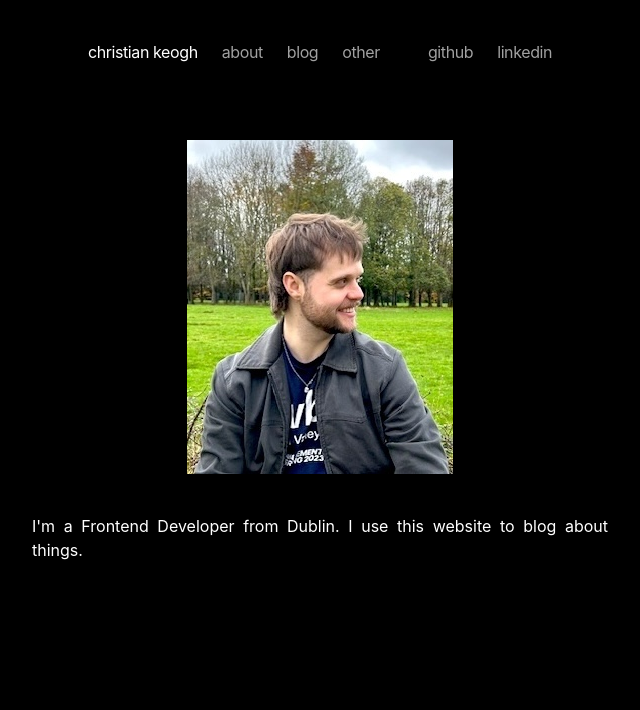
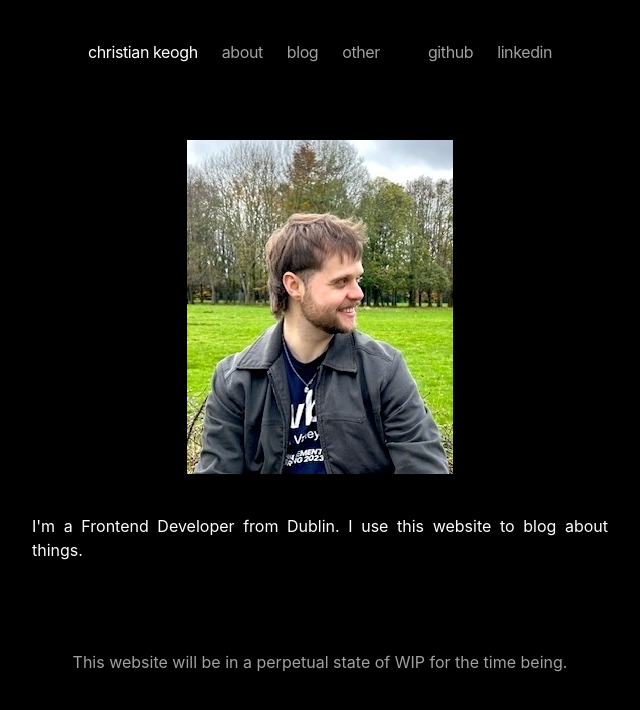
Before and after one commit to ChristianKeogh/personal_website, a Next.js app: page / in a window 1280 px wide. Shown: the top 710 px of the page, without its empty margins (320-960 px from the left). Built offline with nearby package versions, Linux system fonts and the light colour scheme.

Commit message:
Added WIP message on main page

```diff
--- a/app/blog/page.tsx
+++ b/app/blog/page.tsx
@@ -8,7 +8,6 @@ export const metadata = {
 export default function Page() {
   return (
     <section>
-      {/* <h1 className="font-semibold text-2xl mb-8 tracking-tighter">My Blog</h1> */}
       <BlogPosts />
     </section>
   );
--- a/app/page.tsx
+++ b/app/page.tsx
@@ -4,7 +4,12 @@ export default function Page() {
       <img src="/images/home/IMG_4172.jpg" alt="Mineself" className="mb-4" />
       <br />
       <p className="mb-4 text-justify">
-        {`I'm a Frontend Developer from Dublin. I use this website to blog about things.`}
+        I'm a Frontend Developer from Dublin. I use this website to blog about
+        things.
+      </p>
+      <br /> <br /> <br />
+      <p className="text-neutral-400">
+        This website will be in a perpetual state of WIP for the time being.
       </p>
     </section>
   );
```
